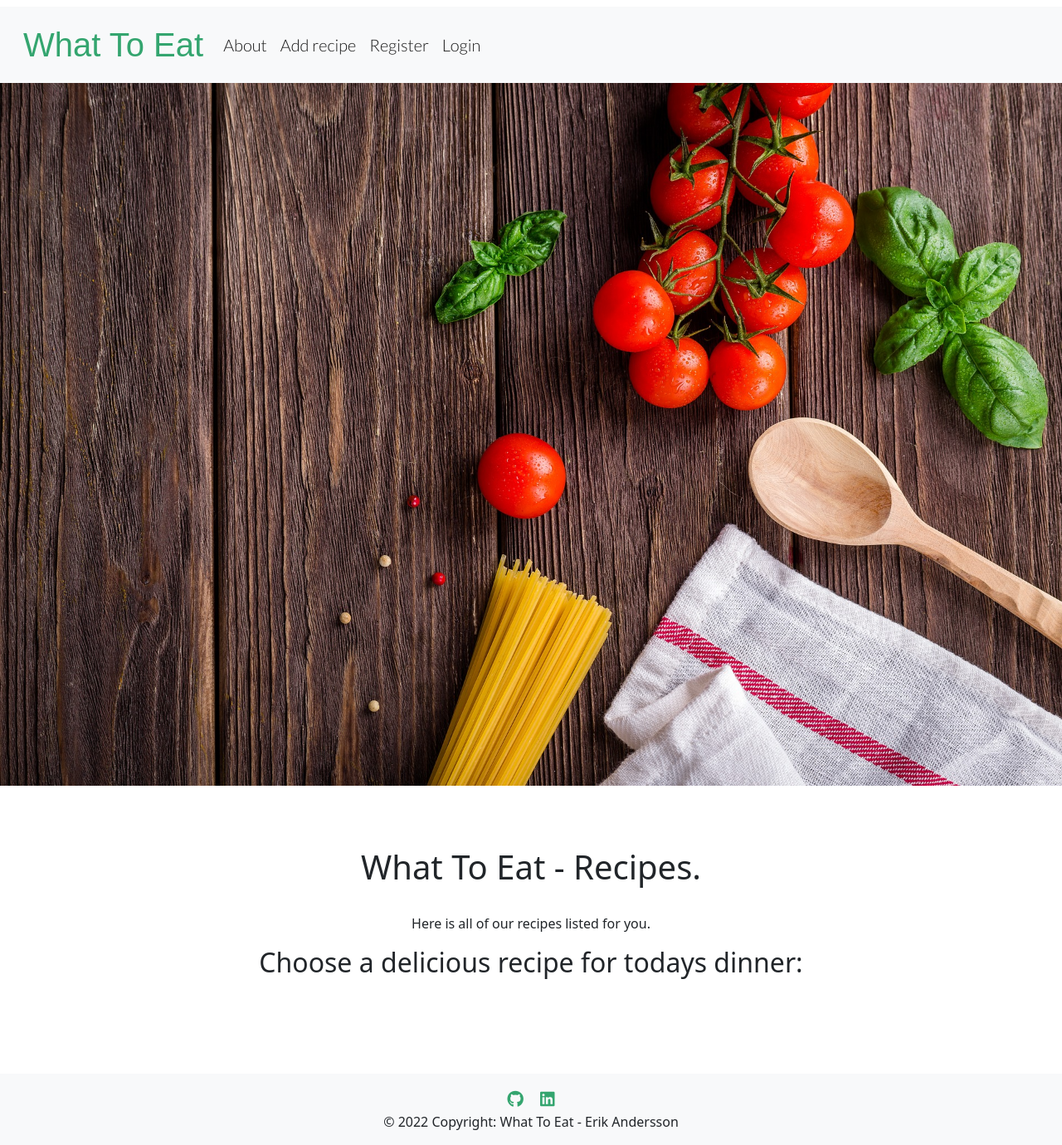
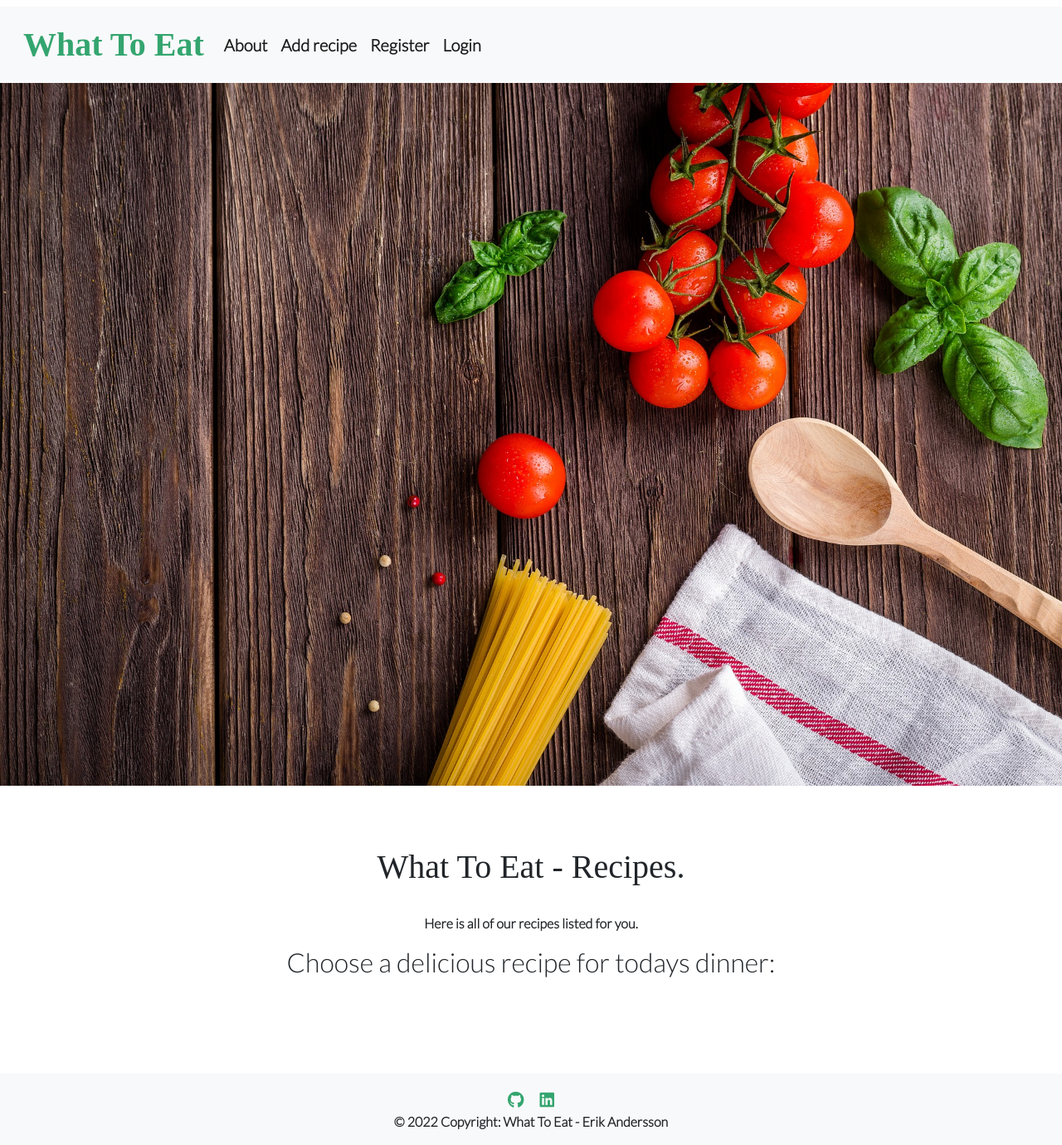
Before and after one commit to erikandersson96/portfolio-project-four, a Django app: page / in a window 1280 px wide. Shown: the whole page at 83% size. Run offline with Django 3.2, Linux system fonts and the light colour scheme; data that the repository does not hold is empty; some libraries are stand-ins or nearby versions.

Commit message:
add font for h1 and body

```diff
--- a/static/css/style.css
+++ b/static/css/style.css
@@ -4,6 +4,12 @@
 
 body {
     background-color: #ffffff;
+    font-family: "Lato", sans-serif;
+    font-weight: bold;
+}
+
+h1 {
+    font-family: "Kaushan";
 }
 
 
@@ -20,7 +26,7 @@ body {
 /******************* Logo *******************/
 #logo {
     color: #34A56F;
-    font-family: "Kaushan", sans-serif;
+    font-family: "Kaushan";
     font-size: 40px;
 }
 
```
